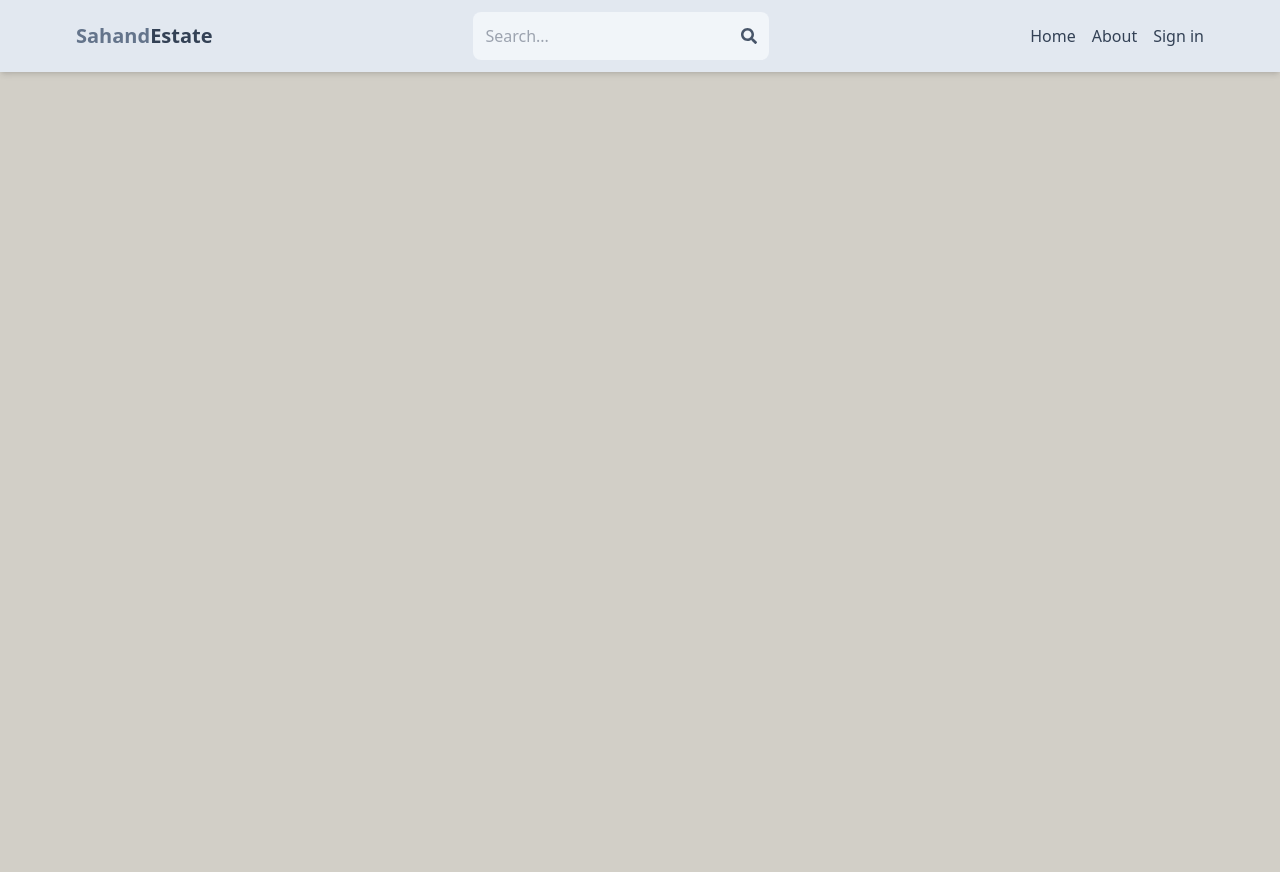
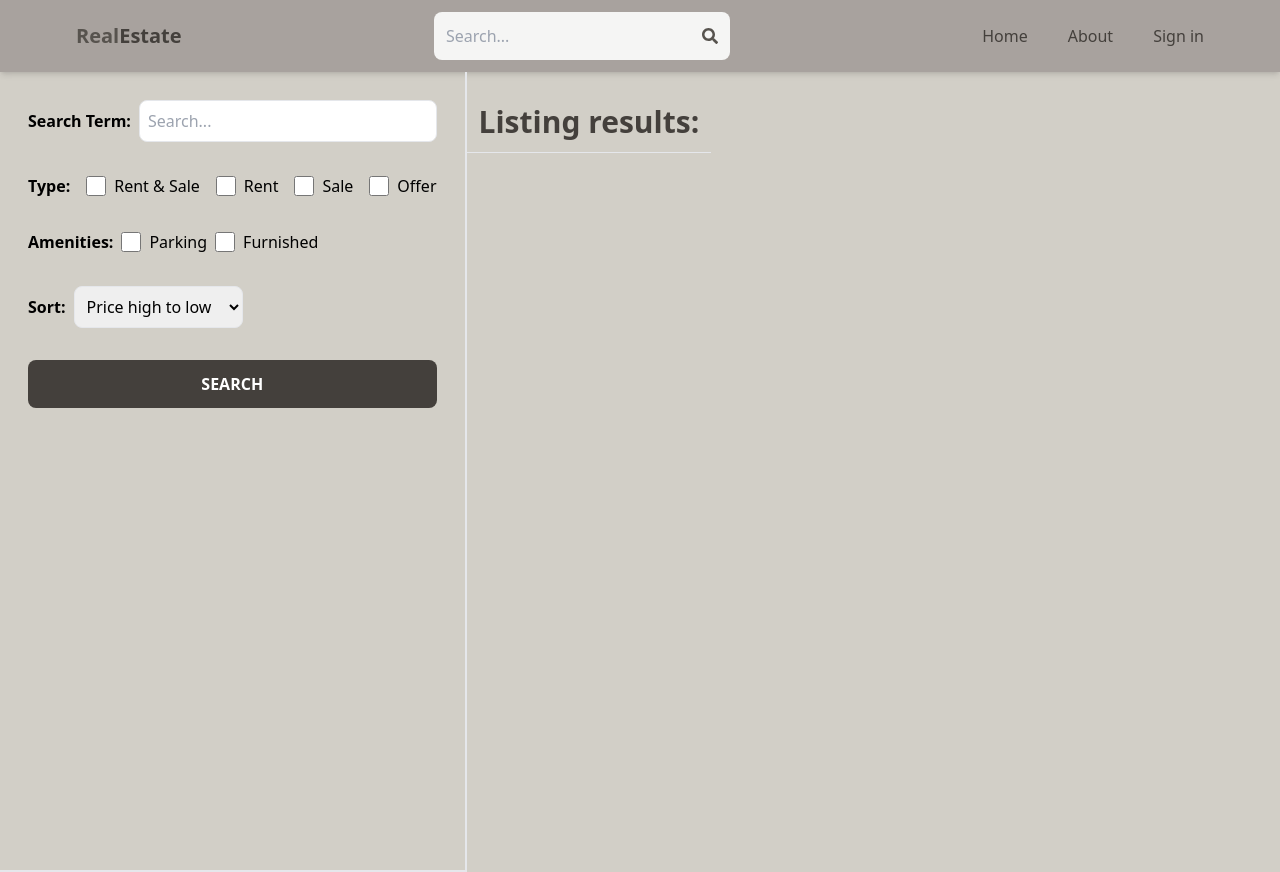
Before and after one commit to SaiKoteshVasa/mern-estate, a React (Vite) app in the folder client/: page /search in a window 1280 px wide. Before the commit the page ends 800 px from the top, so only its background shows below. Built offline with nearby package versions, Linux system fonts and the light colour scheme; no server answers.

Commit message:
Create search page UI

```diff
--- a/client/src/App.jsx
+++ b/client/src/App.jsx
@@ -9,6 +9,7 @@ import PrivateRoute from "./components/PrivateRoute";
 import CreateListing from "./pages/CreateListing";
 import UpdateListing from "./pages/UpdateListing";
 import Listing from "./pages/Listing";
+import Search from "./pages/Search";
 
 
 export default function App() {
@@ -20,6 +21,7 @@ export default function App() {
         <Route path="/sign-in" element={<SignIn />} />
         <Route path="/sign-up" element={<SignUp />} />
         <Route path="/about" element={<About />} />
+        <Route path='/search' element={<Search />} />
         <Route path="/listing/:listingId" element={<Listing />} />
         <Route element={<PrivateRoute />}>
           <Route path="/profile" element={<Profile />} />
--- a/client/src/components/Header.jsx
+++ b/client/src/components/Header.jsx
@@ -23,49 +23,49 @@ export default function Header() {
     }
   }, [location.search]);
   return (
-    <header className='bg-slate-200 shadow-md'>
-      <div className='flex justify-between items-center max-w-6xl mx-auto p-3'>
-        <Link to='/'>
-          <h1 className='font-bold text-sm sm:text-xl flex flex-wrap'>
-            <span className='text-slate-500'>Sahand</span>
-            <span className='text-slate-700'>Estate</span>
+    <header className="bg-stone-400 shadow-md">
+      <div className="flex justify-between items-center max-w-6xl mx-auto p-3">
+        <Link to="/">
+          <h1 className="font-bold text-sm sm:text-xl flex flex-wrap">
+            <span className="text-stone-600">Real</span>
+            <span className="text-stone-700">Estate</span>
           </h1>
         </Link>
         <form
           onSubmit={handleSubmit}
-          className='bg-slate-100 p-3 rounded-lg flex items-center'
+          className="bg-stone-100 p-3 rounded-lg flex items-center"
         >
           <input
-            type='text'
-            placeholder='Search...'
-            className='bg-transparent focus:outline-none w-24 sm:w-64'
+            type="text"
+            placeholder="Search..."
+            className="bg-transparent focus:outline:none w-24 sm:w-64"
             value={searchTerm}
             onChange={(e) => setSearchTerm(e.target.value)}
           />
           <button>
-            <FaSearch className='text-slate-600' />
+            <FaSearch className="text-stone-600" />
           </button>
         </form>
-        <ul className='flex gap-4'>
-          <Link to='/'>
-            <li className='hidden sm:inline text-slate-700 hover:underline'>
+        <ul className="flex gap-10">
+          <Link to="/">
+            <li className="hidden sm:inline text-stone-700 hover:underline">
               Home
             </li>
           </Link>
-          <Link to='/about'>
-            <li className='hidden sm:inline text-slate-700 hover:underline'>
+          <Link to="/about">
+            <li className="hidden sm:inline text-stone-700 hover:underline">
               About
             </li>
           </Link>
-          <Link to='/profile'>
+          <Link to="/profile">
             {currentUser ? (
               <img
-                className='rounded-full h-7 w-7 object-cover'
+                className="rounded-full h-7 w-7 object-cover"
                 src={currentUser.avatar}
-                alt='profile'
+                alt="profile"
               />
             ) : (
-              <li className=' text-slate-700 hover:underline'> Sign in</li>
+              <li className="text-stone-700 hover:underline">Sign in</li>
             )}
           </Link>
         </ul>
--- /dev/null
+++ b/client/src/pages/Search.jsx
@@ -0,0 +1,66 @@
+import React from 'react';
+
+export default function Search() {
+  return (
+    <div className='flex flex-col md:flex-row'>
+      <div className='p-7  border-b-2 md:border-r-2 md:min-h-screen'>
+        <form className='flex flex-col gap-8'>
+          <div className='flex items-center gap-2'>
+            <label className='whitespace-nowrap font-semibold'>Search Term:</label>
+            <input
+              type='text'
+              id='searchTerm'
+              placeholder='Search...'
+              className='border rounded-lg p-2 w-full'
+            />
+          </div>
+          <div className='flex gap-4 flex-wrap items-center'>
+            <label className='font-semibold'>Type:</label>
+            <div className='flex gap-2'>
+              <input type='checkbox' id='all' className='w-5' />
+              <span>Rent & Sale</span>
+            </div>
+            <div className='flex gap-2'>
+              <input type='checkbox' id='rent' className='w-5' />
+              <span>Rent</span>
+            </div>
+            <div className='flex gap-2'>
+              <input type='checkbox' id='sale' className='w-5' />
+              <span>Sale</span>
+            </div>
+            <div className='flex gap-2'>
+              <input type='checkbox' id='offer' className='w-5' />
+              <span>Offer</span>
+            </div>
+          </div>
+          <div className='flex gap-2 flex-wrap items-center'>
+            <label className='font-semibold'>Amenities:</label>
+            <div className='flex gap-2'>
+              <input type='checkbox' id='parking' className='w-5' />
+              <span>Parking</span>
+            </div>
+            <div className='flex gap-2'>
+              <input type='checkbox' id='furnished' className='w-5' />
+              <span>Furnished</span>
+            </div>
+          </div>
+          <div className='flex items-center gap-2'>
+            <label className='font-semibold'>Sort:</label>
+            <select id='sort_order' className='border rounded-lg p-2'>
+              <option>Price high to low</option>
+              <option>Price low to hight</option>
+              <option>Latest</option>
+              <option>Oldest</option>
+            </select>
+          </div>
+          <button className='bg-stone-700 font-semibold text-white p-3 rounded-lg uppercase hover:opacity-95'>
+            Search
+          </button>
+        </form>
+      </div>
+      <div className=''>
+        <h1 className='text-3xl font-semibold border-b p-3 text-stone-700 mt-5'>Listing results:</h1>
+      </div>
+    </div>
+  );
+}
```
